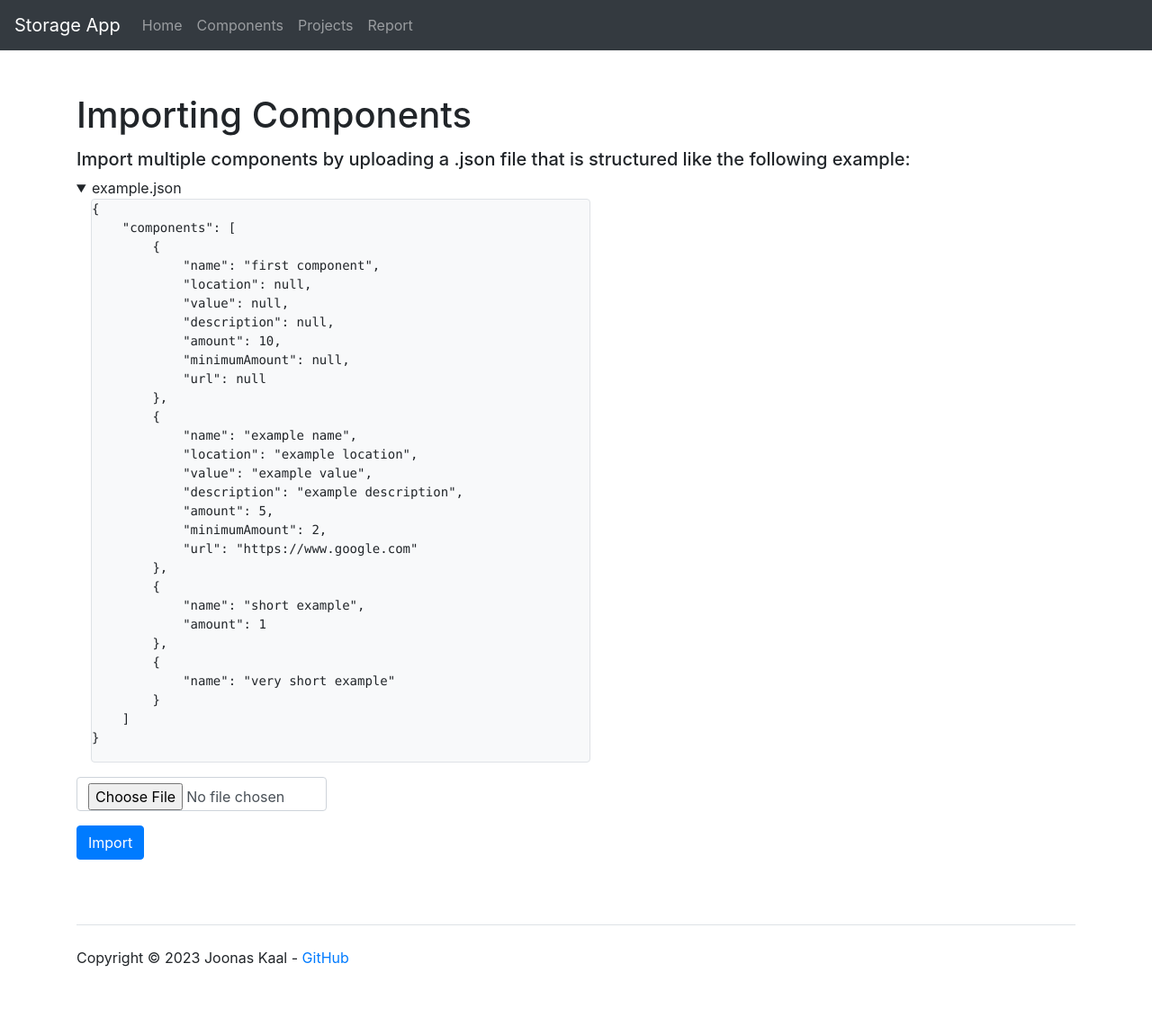
After one commit to jokaal/electronic-component-storage, a Flask app: page /components/import in a window 1280 px wide, after a click on "example.json". The commit adds this page. Shown: the whole page at 90% size. Run offline with Flask 3, Linux system fonts and the light colour scheme; some libraries are stand-ins or nearby versions.

Commit message:
Multiple component importing

```diff
--- a/website/helper.py
+++ b/website/helper.py
@@ -60,3 +60,7 @@ def findMax(projectComponents):
                 canBuild = math.floor(amountStored / amountNeeded)
                 buildMax = canBuild if canBuild < buildMax else buildMax
     return buildMax
+
+def allowedFile(fileName, allowed):
+    return '.' in fileName and \
+           fileName.rsplit('.', 1)[1].lower() in allowed
--- a/website/templates/base.html
+++ b/website/templates/base.html
@@ -53,14 +53,14 @@
         {% if messages %}
             {% for category, message in messages %}
                 {% if category == 'error' %}
-                <div class="alert alert-danger alter-dismissable fade show" role="alert">
+                <div class="mt-3 alert alert-danger alter-dismissable fade show" role="alert">
                     {{ message }}
                     <button type="button" class="close" data-dismiss="alert">
                         <span aria-hidden="true">&times;</span>
                     </button>
                 </div>
                 {% else %}
-                <div class="alert alert-success alter-dismissable fade show" role="alert">
+                <div class="mt-3 alert alert-success alter-dismissable fade show" role="alert">
                     {{ message }}
                     <button type="button" class="close" data-dismiss="alert">
                         <span aria-hidden="true">&times;</span>
--- a/website/templates/components/components.html
+++ b/website/templates/components/components.html
@@ -17,6 +17,9 @@ Components
     </form>
     <button class="btn btn-sm btn-success rounded-circle" style="width: 31px;" onClick="window.location.href='/components/add'">
         <i class="fa fa-plus" aria-hidden="true"></i>
+    </button>
+    <button class="btn btn-sm btn-secondary rounded-pill" onClick="window.location.href='/components/import'">
+        <i class="fa fa-upload" aria-hidden="true"></i> Import
     </button>
 </div>
 <span class="text-muted">Found {{ pagination.total }} result(s)</span>
--- /dev/null
+++ b/website/templates/components/functions/import_components.html
@@ -0,0 +1,120 @@
+{% extends "base.html" %}
+{% block title %}
+Components
+{% endblock %}
+{% block content %}
+<h1 style="display: inline-block; padding-right: 5px; padding-bottom: 5px;">
+    Importing Components
+</h1>
+{% if components %}
+<h5>
+    Check through all the components and then confirm to add all of them to the database.
+</h5>
+<form method="post" action="/components/import/confirm">
+    <table class="table table-bordered text-center">
+        <thead>
+            <tr>
+                <th scope="col">Name</th>
+                <th scope="col">Value</th>
+                <th scope="col">Description</th>
+                <th scope="col">Location</th>
+                <th scope="col">Amount</th>
+            </tr>
+        </thead>
+        <tbody>
+            {% for component in components %}
+            <input name="name" id="name" type="hidden" value="{{component.name}}">
+            <input name="value" id="value" type="hidden" value="{{component.value}}">
+            <input name="description" id="description" type="hidden" value="{{component.description}}">
+            <input name="location" id="location" type="hidden" value="{{component.location}}">
+            <input name="amount" id="amount" type="hidden" value="{{component.amount}}">
+            <input name="minimumAmount" id="minimumAmount" type="hidden" value="{{component.minimum_amount}}">
+            <input name="url" id="url" type="hidden" value="{{component.url}}">
+            <tr>
+                <td>
+                    {{ component.name }}
+                </td>
+                <td style="width: 10%;">
+                    {% if component.description %}
+                        {{ component.value }}
+                    {% endif %}
+                </td>
+                <td style="width: 30%;">
+                    {% if component.description %}
+                        {{ component.description }}
+
+                    {% endif %}
+                </td>
+                <td style="width: 20%;">
+                    {% if component.location %}
+                        {{ component.location }}
+
+                    {% endif %}
+                </td>
+                <td style="width: 5%;">
+                    {% if component.amount %}
+                        {{ component.amount }}
+                    {% else %}
+                        0
+                    {% endif %}
+                </td>
+            </tr>
+            {% endfor %}
+        </tbody>
+    </table>
+    <h6>Note: Import does not find and match existing components, make sure that by importing you do not have duplicates in your database!</h6>
+    <button type="submit" class="btn btn-primary">Confirm</button>
+</form>
+{% else %}
+<div>
+    <h5>
+        Import multiple components by uploading a .json file that is structured like the following example:
+    </h5>
+    <details>
+        <summary>example.json</summary>
+        <div class="ml-3 bg-light border rounded w-50">
+            <pre id="text"></pre>
+            <script>
+                var data = {
+                    "components": [
+                        {
+                            "name": "first component",
+                            "location": null,
+                            "value": null,
+                            "description": null,
+                            "amount": 10,
+                            "minimumAmount": null,
+                            "url": null
+                        },
+                        {
+                            "name": "example name",
+                            "location": "example location",
+                            "value": "example value",
+                            "description": "example description",
+                            "amount": 5,
+                            "minimumAmount": 2,
+                            "url": "https://www.google.com"
+                        },
+                        {
+                            "name": "short example",
+                            "amount": 1
+                        },
+                        {
+                            "name": "very short example"
+                        }
+                    ]
+                };
+                document.getElementById("text").innerHTML = JSON.stringify(data, null, 4);
+            </script>
+        </div>
+    </details>
+
+</div>
+<div class="w-25 mt-3">
+    <form method="POST" enctype="multipart/form-data">
+        <input class="form-control mb-3" type=file name=file id="file">
+        <button type="submit" class="btn btn-primary">Import</button>
+    </form>
+</div>
+{% endif %}
+{% endblock %}
--- a/website/templates/home.html
+++ b/website/templates/home.html
@@ -9,6 +9,7 @@ Home
 <h4>
     <p><i class="fa fa-angle-right" aria-hidden="true"></i> <a href="/components">Components</a></p>
     <p class="pl-3"><i class="fa fa-angle-right" aria-hidden="true"></i> <a href="/components/add">Add a new component</a></p>
+    <p class="pl-3"><i class="fa fa-angle-right" aria-hidden="true"></i> <a href="/components/import">Import multiple components</a></p>
     <p><i class="fa fa-angle-right" aria-hidden="true"></i> <a href="/projects">Projects</a></p>
     <p class="pl-3"><i class="fa fa-angle-right" aria-hidden="true"></i> <a href="/projects/add">Create a new project</a></p>
     <p><i class="fa fa-angle-right" aria-hidden="true"></i> <a href="/report">Report</a></p>
--- a/website/views/components.py
+++ b/website/views/components.py
@@ -1,7 +1,7 @@
 from flask import Blueprint, render_template, request, flash, redirect, url_for, jsonify
 from ..database.models import Component, ProjectComponent
 from .. import db, config
-from ..helper import componentErrors
+from ..helper import componentErrors, allowedFile
 import json
 
 components = Blueprint('components', __name__)
@@ -57,6 +57,86 @@ def add():
             return render_template('components/functions/add_component.html', component=new_component)
 
     return render_template('components/functions/add_component.html', referrer=referrer)
+
+@components.route('/import', methods=['GET', 'POST'])
+def importComponents():
+    components = []
+    if request.method == 'POST': # https://flask.palletsprojects.com/en/2.2.x/patterns/fileuploads/
+        if 'file' not in request.files:
+            flash('No file part!', category='error')
+        else:
+            allowedExtensions = {'json'}
+            file = request.files['file']
+            if file.filename == '':
+                flash('No selected file!', category='error')
+            else:
+                if file and allowedFile(file.filename, allowedExtensions):
+                    # Check if json has components
+                    jsonData = json.loads(file.read())
+                    componentsField = jsonData.get('components')
+                    if componentsField:
+
+                        componentAmountError = 0
+                        componentFieldError = 0
+
+                        # Go through every component
+                        for jsonComponent in jsonData['components']:
+
+                            name = jsonComponent.get('name')
+                            # Check that required fields are found
+                            if name:
+                                amount = jsonComponent.get('amount')
+                                location = jsonComponent.get('location')
+                                description = jsonComponent.get('description')
+                                value = jsonComponent.get('value')
+                                minimumAmount = jsonComponent.get('minimumAmount')
+                                url = jsonComponent.get('url')
+
+                                if amount and amount < 0:
+                                    componentAmountError += 1
+                                else:
+                                    component = Component(name=name, location=location, value=value,
+                                                          description=description, amount=amount, minimum_amount=minimumAmount, url=url)
+                                    components.append(component)
+                            else:
+                                componentFieldError += 1
+                        if componentAmountError > 0:
+                            flash(f'Failed to import {componentAmountError} component(s) because their amounts are less than 0!', category='error')
+                        if componentFieldError > 0:
+                            flash(f'Failed to import {componentFieldError} component(s) because they don\'t have a name!', category='error')
+                    else:
+                        flash('Incorrect formatting! Couldn\'t find the \"components\" field.', category='error')
+    return render_template('components/functions/import_components.html', components=components)
+
+@components.route('/import/confirm', methods=['POST'])
+def importConfirmed():
+
+    names = request.form.getlist('name')
+    values = request.form.getlist('value')
+    descriptions = request.form.getlist('description')
+    locations = request.form.getlist('location')
+    amounts = request.form.getlist('amount')
+    minimumAmounts = request.form.getlist('minimumAmount')
+    urls = request.form.getlist('url')
+
+    for i in range(len(names)):
+        name =  names[i]
+        value = None if values[i] == 'None' else values[i]
+        description = None if descriptions[i] == 'None' else descriptions[i]
+        location = None if locations[i] == 'None' else locations[i]
+        amount = None if amounts[i] == 'None' else amounts[i]
+        minimumAmount = None if minimumAmounts[i] == 'None' else minimumAmounts[i]
+        url = None if urls[i] == 'None' else urls[i]
+
+        new_component = Component(name=name, location=location, value=value,
+                                  description=description, amount=amount, minimum_amount=minimumAmount, url=url)
+
+        if not componentErrors(new_component):
+            db.session.add(new_component)
+            db.session.commit()
+
+    return redirect(url_for('components.list'))
+
 
 @components.route('/add/projectComponent/<id>', methods=['GET', 'POST'])
 def addProjectComponent(id):
```
Also changed, not shown: website/static/example.json (added, +29 -0 lines).
